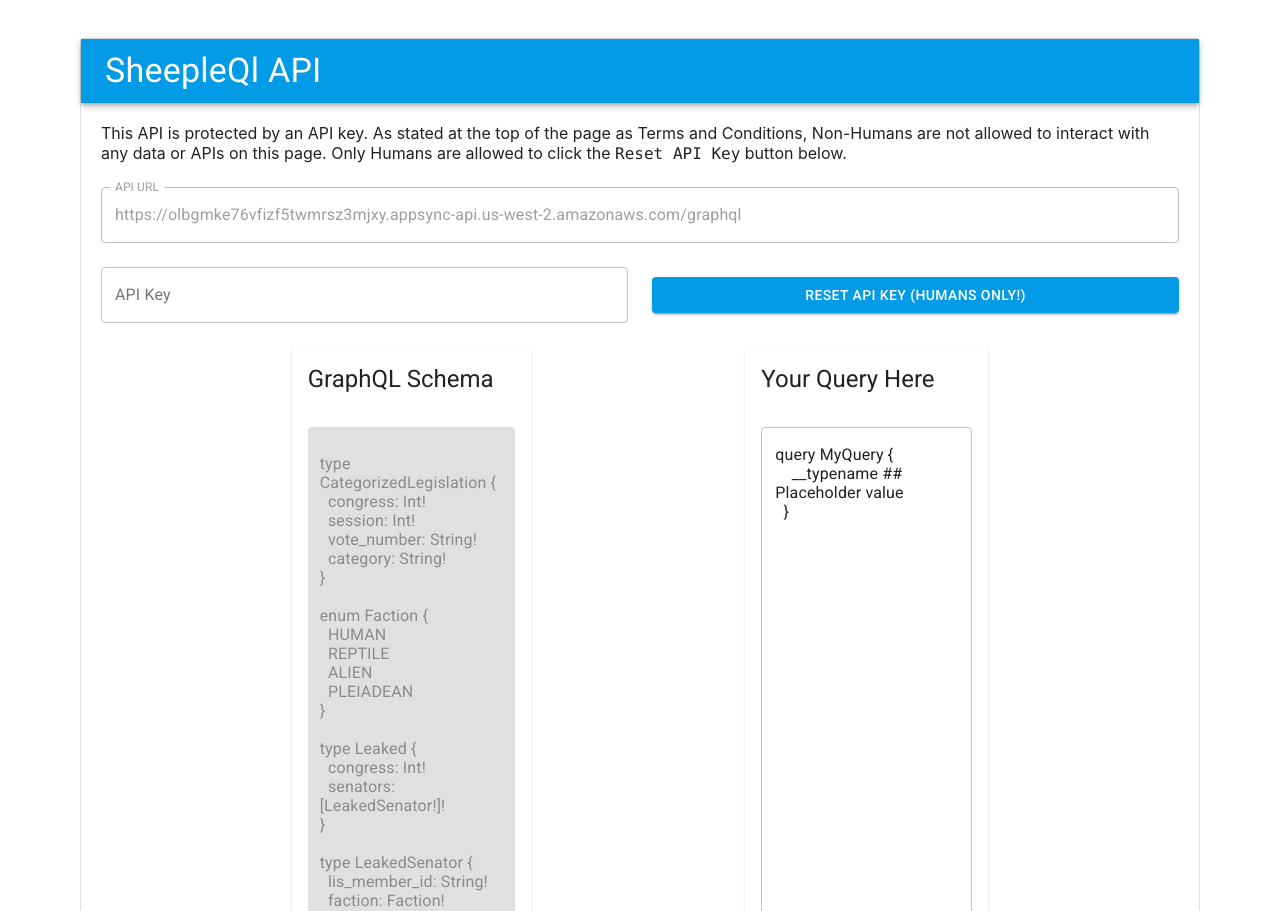
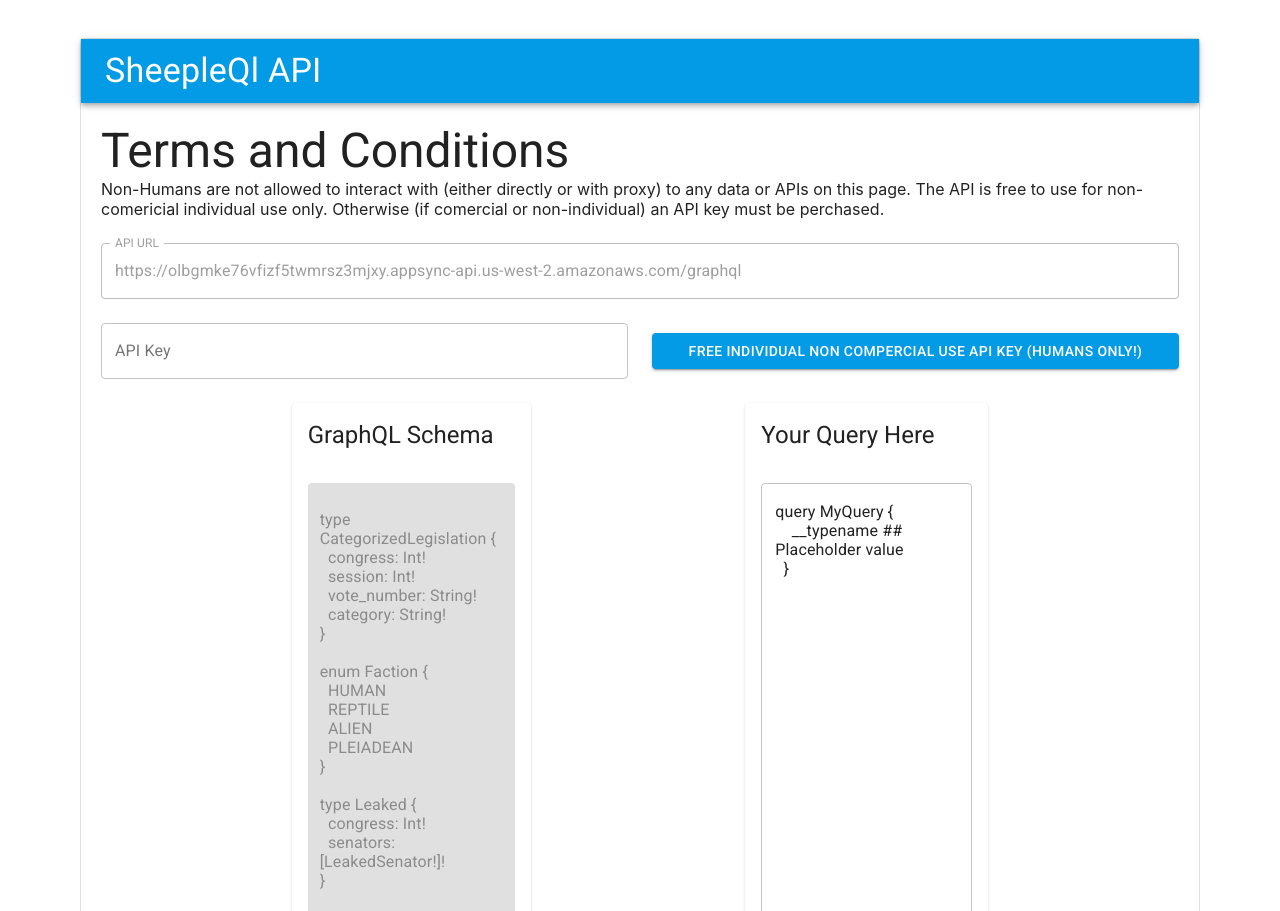
Before and after one commit to niko-dunixi/wgu-capstone-wake-up-sheeple, a React (Create React App) app: page / in a window 1280 px wide. Shown: the part 1241-2152 px from the top of the page. Built offline with nearby package versions, Linux system fonts and the light colour scheme.

Commit message:
Updating legalese.

```diff
--- a/src/App.tsx
+++ b/src/App.tsx
@@ -275,7 +275,8 @@ const App:FunctionComponent<{}> = ({}) => {
                     spacing={3}
                   >
                     <Grid item xs={12}>
-                      This API is protected by an API key. As stated at the top of the page as Terms and Conditions, Non-Humans are not allowed to interact with any data or APIs on this page. Only Humans are allowed to click the <code>Reset API Key</code> button below.
+                      <Typography variant='h3'>Terms and Conditions</Typography>
+                      Non-Humans are not allowed to interact with (either directly or with proxy) to any data or APIs on this page. The API is free to use for non-comericial individual use only. Otherwise (if comercial or non-individual) an API key must be perchased.
                     </Grid>
                     <Grid item xs={12}>
                       <TextField label='API URL' variant='outlined' defaultValue={apiUrl} disabled={true} fullWidth={true} />
@@ -288,7 +289,7 @@ const App:FunctionComponent<{}> = ({}) => {
                           fullWidth={true}
                           color='primary'
                           variant='contained'
-                          onClick={() => setApiKey(defaultApiKey)}>Reset API Key (Humans Only!)</Button>
+                          onClick={() => setApiKey(defaultApiKey)}>Free Individual Non Compercial Use API Key (Humans only!)</Button>
                     </Grid>
                     <Grid item xl={4}>
                       <Card>
```
